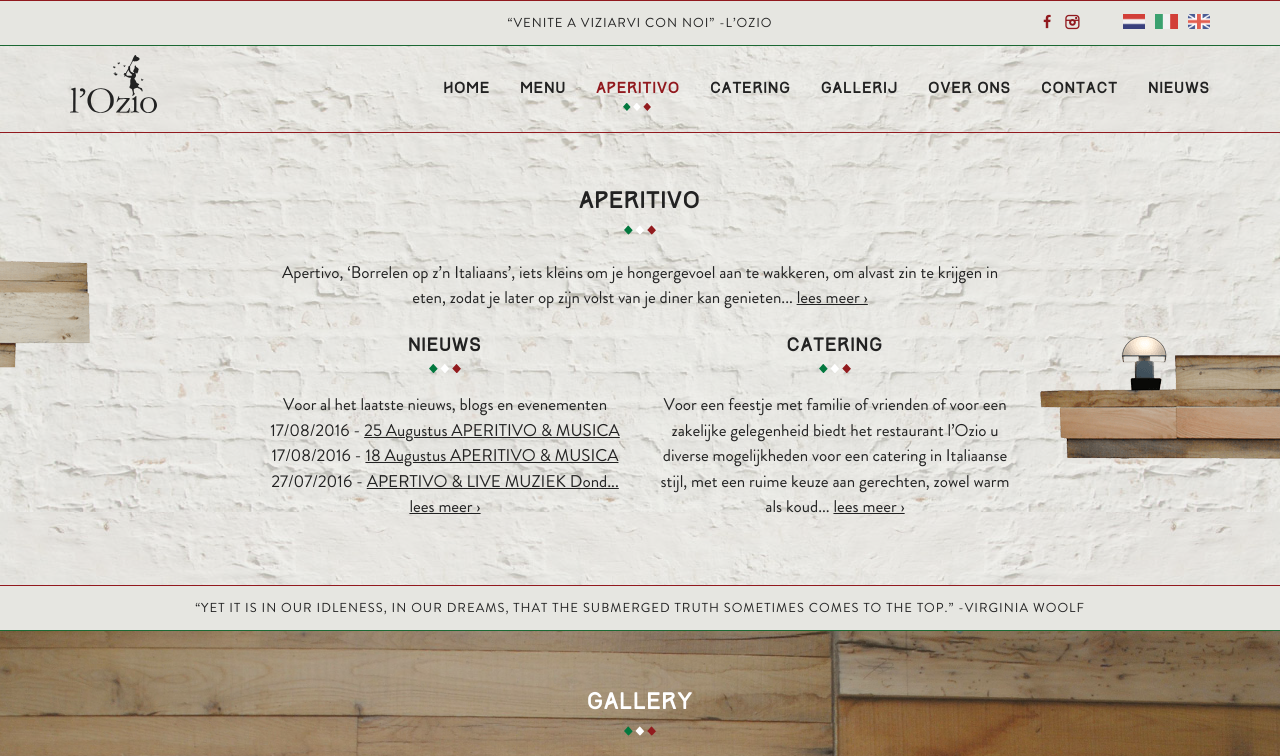
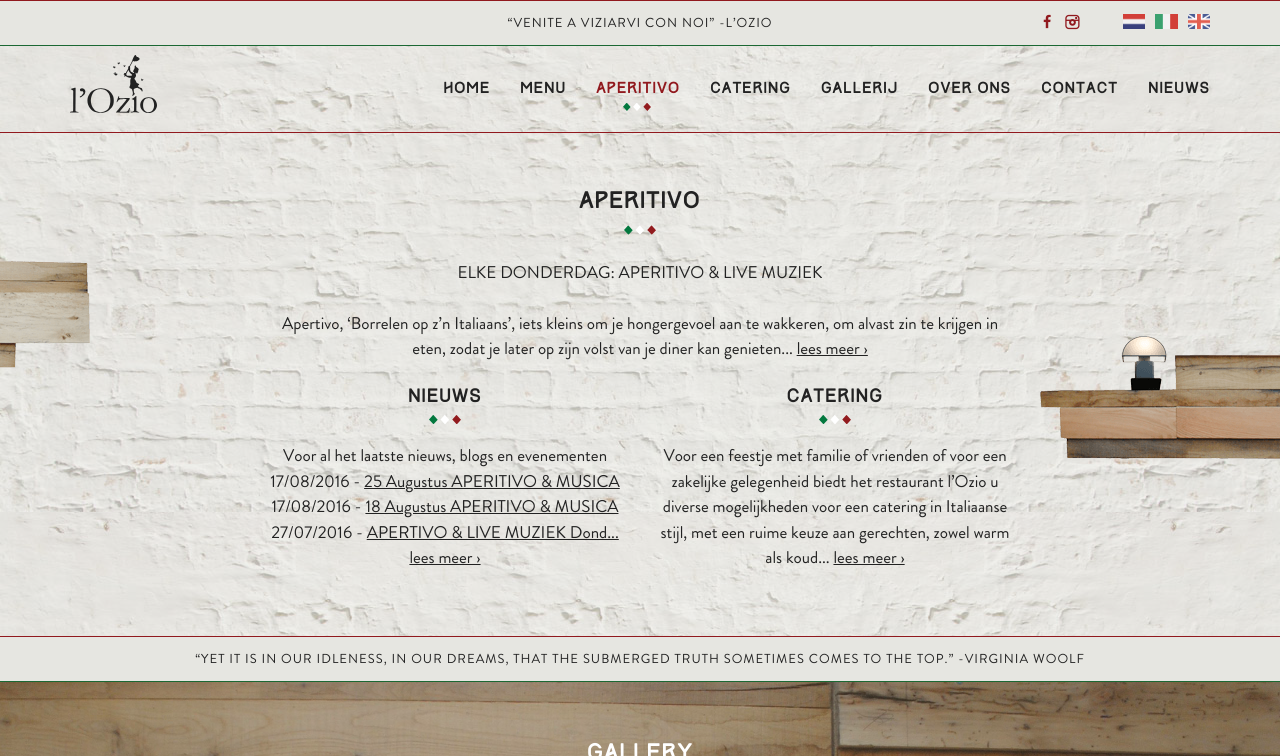
Before and after one commit to jhvanderschee/lozio_nl, a Jekyll site: the page built from index.md, in a window 1280 px wide and 900 px high, scrolled down 764 px, cut to the strip 0-756 px from the top of the window. Built offline with Jekyll 4.4.1, drawn with Linux system fonts in a browser that asks for light colours.

Commit message:
Updated '/_layouts/home.html' via CloudCannon

```diff
--- a/_layouts/home.html
+++ b/_layouts/home.html
@@ -43,7 +43,7 @@
                           <h1 class="post-title">Aperitivo</h1>
                         </header>
 
-                        <div class="post-content"><div class="editable"><p>Apertivo, &lsquo;Borrelen op z&rsquo;n Italiaans&rsquo;, iets kleins om je hongergevoel aan te wakkeren, om alvast zin te krijgen in eten, zodat je later op zijn volst van je diner kan genieten... <a href="/aperitivo">lees meer &rsaquo;</a></p></div>
+                        <div class="post-content"><div class="editable"><p>ELKE DONDERDAG: APERITIVO &amp; LIVE MUZIEK</p><p>Apertivo, &lsquo;Borrelen op z&rsquo;n Italiaans&rsquo;, iets kleins om je hongergevoel aan te wakkeren, om alvast zin te krijgen in eten, zodat je later op zijn volst van je diner kan genieten... <a target="_blank" href="/aperitivo">lees meer &rsaquo;</a></p></div>
 
                           <div class="row">
                             <div class="col-md-6"><h2>Nieuws</h2><div><p class="present-before-paste">Voor al het laatste nieuws, blogs en evenementen<br />{% for post in site.posts | limit: 3 %}{{ post.date | date: "%d/%m/%Y" }} - <a href="{{ post.url }}" class="blog">{{ post.title | truncate: 30, "..." }}</a><br />{% endfor %}<a href="/news">lees meer &rsaquo;</a></p></div></div>
```
